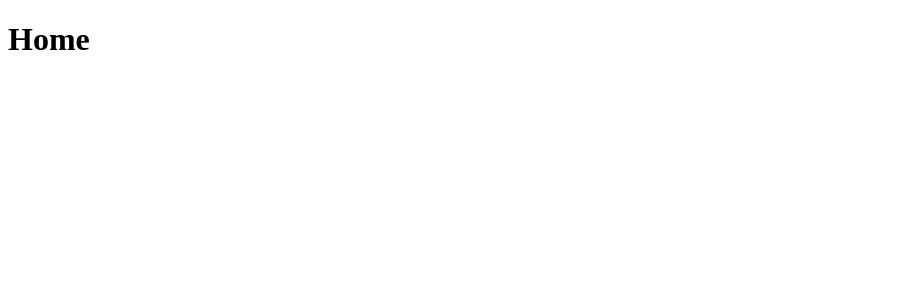
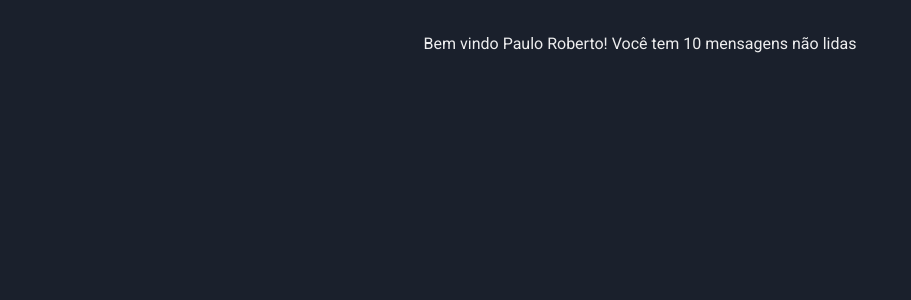
Before and after one commit to PauloDev13/template-next-typescript-eslint-prettier-chakra-ui, a Next.js app: page / in a window 1280 px wide. Shown: the top 300 px of the page, without its empty margins (0-911 px from the left). Built offline with nearby package versions, Linux system fonts and the light colour scheme.

Commit message:
Typing Props

```diff
--- /dev/null
+++ b/src/components/Greet.tsx
@@ -0,0 +1,15 @@
+interface OwnProps {
+  name: string;
+}
+
+type Props = OwnProps;
+
+export const Greet = ({ name }: Props) => {
+  return (
+    <div
+      style={{ marginTop: '2rem', justifyContent: 'center', display: 'flex' }}
+    >
+      <h2>Bem vindo {name}! Você tem 10 mensagens não lidas</h2>
+    </div>
+  );
+};
--- a/src/pages/_app.tsx
+++ b/src/pages/_app.tsx
@@ -1,7 +1,14 @@
+import { ChakraProvider } from '@chakra-ui/react';
 import type { AppProps } from 'next/app';
 
+import { theme } from '~/styles/theme';
+
 function MyApp({ Component, pageProps }: AppProps) {
-  return <Component {...pageProps} />;
+  return (
+    <ChakraProvider theme={theme}>
+      <Component {...pageProps} />
+    </ChakraProvider>
+  );
 }
 
 export default MyApp;
--- a/src/pages/api/hello.ts
+++ b/src/pages/api/hello.ts
@@ -1,4 +1,3 @@
-// Next.js API route support: https://nextjs.org/docs/api-routes/introduction
 import type { NextApiRequest, NextApiResponse } from 'next';
 
 type Data = {
--- a/src/pages/index.tsx
+++ b/src/pages/index.tsx
@@ -1,9 +1,11 @@
 import type { NextPage } from 'next';
+
+import { Greet } from '~/components/Greet';
 
 const Home: NextPage = () => {
   return (
     <div>
-      <h1>Home</h1>
+      <Greet name={'Paulo Roberto'} />
     </div>
   );
 };
```
